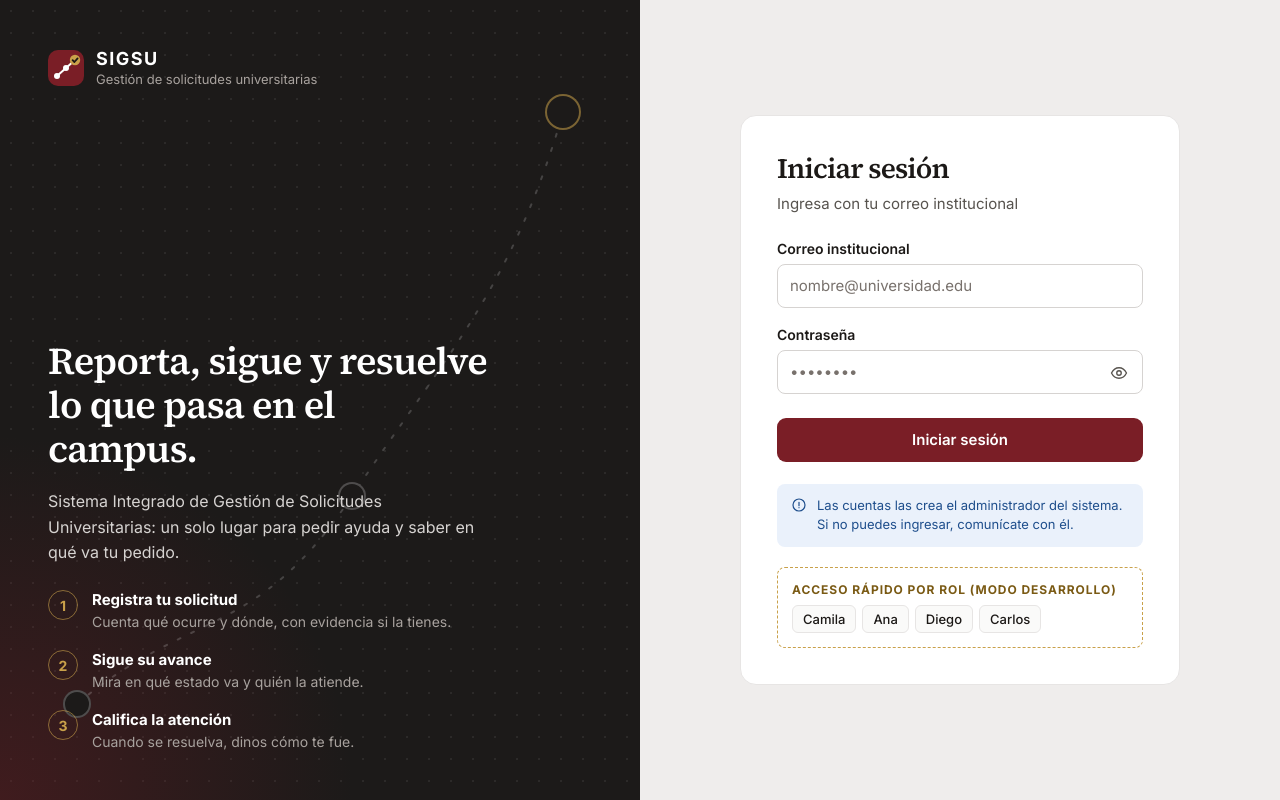
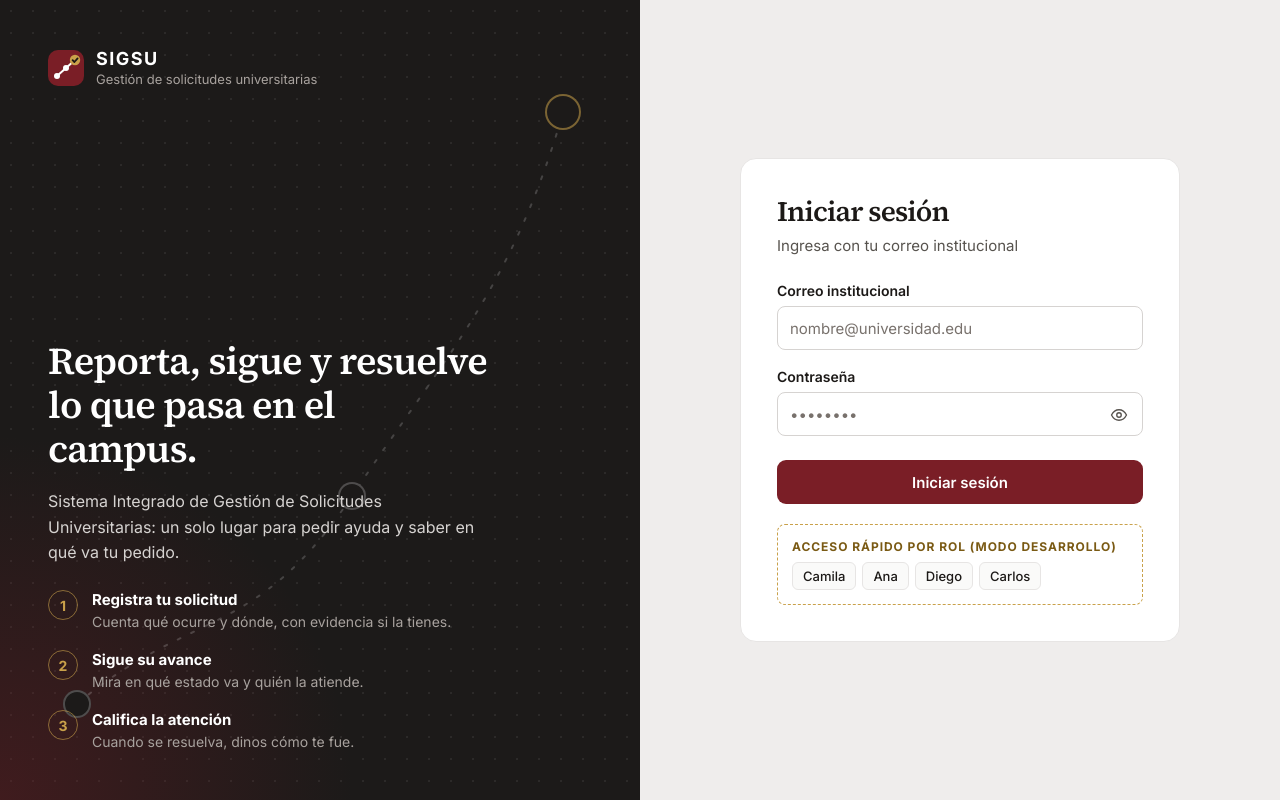
Before and after one commit to JudithVCQ/SIGSU-frontend, a React (Vite) app: page /login in a window 1280 px wide. Built offline with nearby package versions, Linux system fonts and the light colour scheme; no server answers.

Commit message:
fix(login): quitar la nota de cuentas creadas por el administrador

```diff
--- a/src/auth/LoginPage.jsx
+++ b/src/auth/LoginPage.jsx
@@ -143,11 +143,6 @@ export default function LoginPage() {
         </Button>
       </form>
 
-      <p className="auth-nota">
-        <Icon name="alert" size={16} />
-        <span>Las cuentas las crea el administrador del sistema. Si no puedes ingresar, comunícate con él.</span>
-      </p>
-
       {/* Acceso rápido por rol: SOLO en modo mocks */}
       {USE_MOCKS && (
         <div className="auth-dev">
--- a/src/auth/auth.css
+++ b/src/auth/auth.css
@@ -290,24 +290,6 @@
   margin-top: 16px;
 }
 
-.auth-nota {
-  display: flex;
-  align-items: flex-start;
-  gap: 10px;
-  margin: 22px 0 0;
-  padding: 12px 14px;
-  border-radius: var(--radio);
-  background: var(--info-fondo);
-  color: var(--info);
-  font-size: 13px;
-  line-height: 1.5;
-}
-
-.auth-nota .icon {
-  flex-shrink: 0;
-  margin-top: 1px;
-}
-
 .auth-switch {
   font-size: 13px;
   color: var(--texto-secundario);
```
Also changed, not shown: 1 other file (tests, documents, lock files or other folders).
